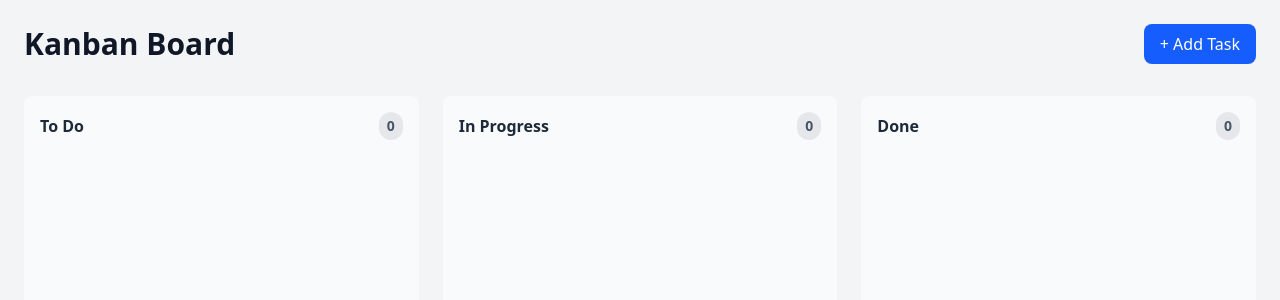
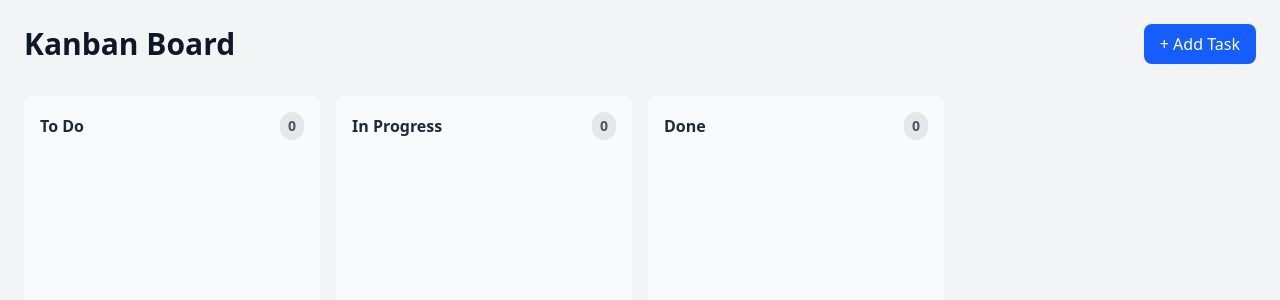
Before and after one commit to kannan1107/Kanban, a React (Vite) app: page / in a window 1280 px wide. Shown: the top 300 px of the page. Built offline with nearby package versions, Linux system fonts and the light colour scheme.

Commit message:
Update KanbanBoard.jsx

```diff
--- a/src/components/KanbanBoard.jsx
+++ b/src/components/KanbanBoard.jsx
@@ -85,14 +85,20 @@
           collisionDetection={closestCorners}
           onDragStart={handleDragStart}
           onDragEnd={handleDragEnd}
+
            >
-          <div className="grid grid-cols-1 md:grid-cols-3 gap-6">
+
+<div className="grid grid-cols-1 sm:grid-cols-2 md:grid-cols-3 lg:grid-cols-4 gap-4">
+
     {Object.values(state.columns).map(column => (
       <Column
         key={column.id}
         column={column}
+    activeTaskId={activeTask ? activeTask.id : null} // Pass the ID of the task currently being dragged
         onEditTask={openModal}
+
       />
+
     ))}
   </div>
 
```
Lines whose indentation alone changed are shown as unchanged.
